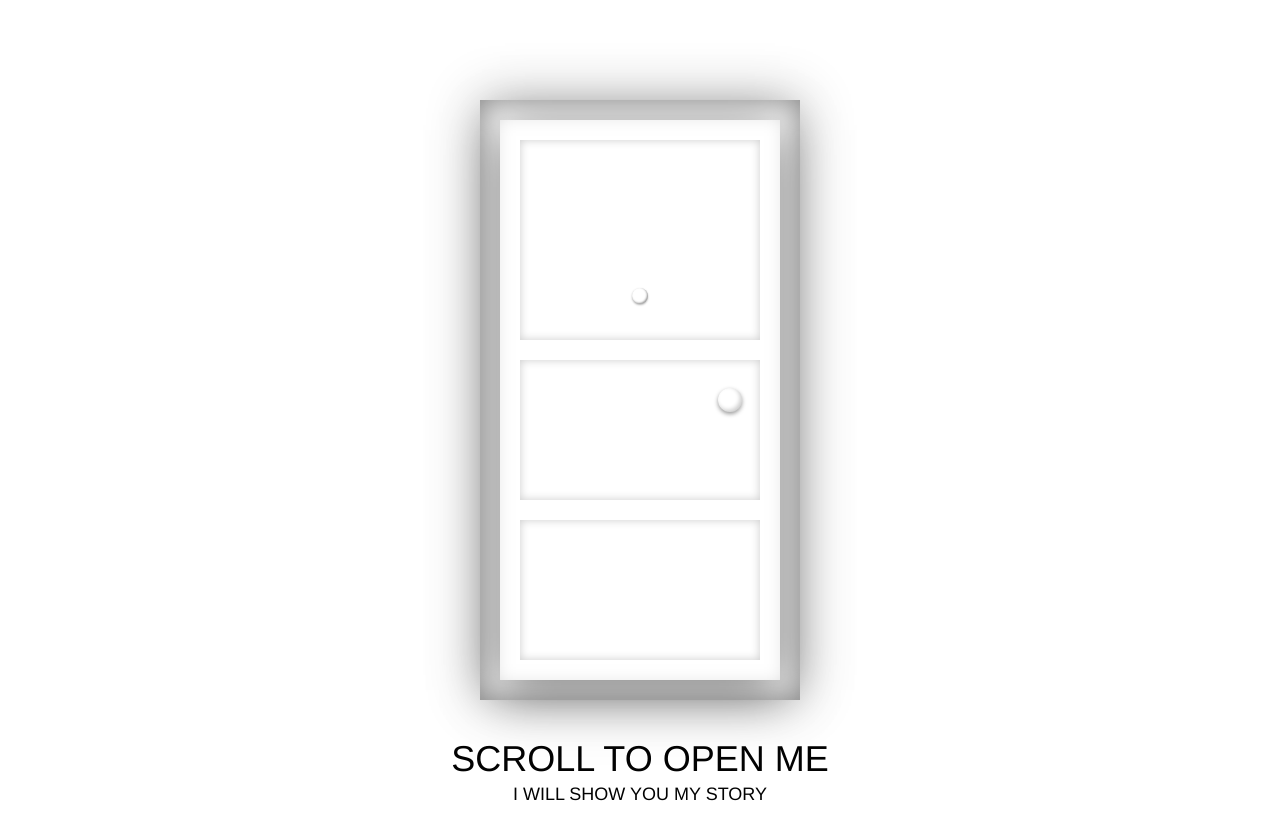
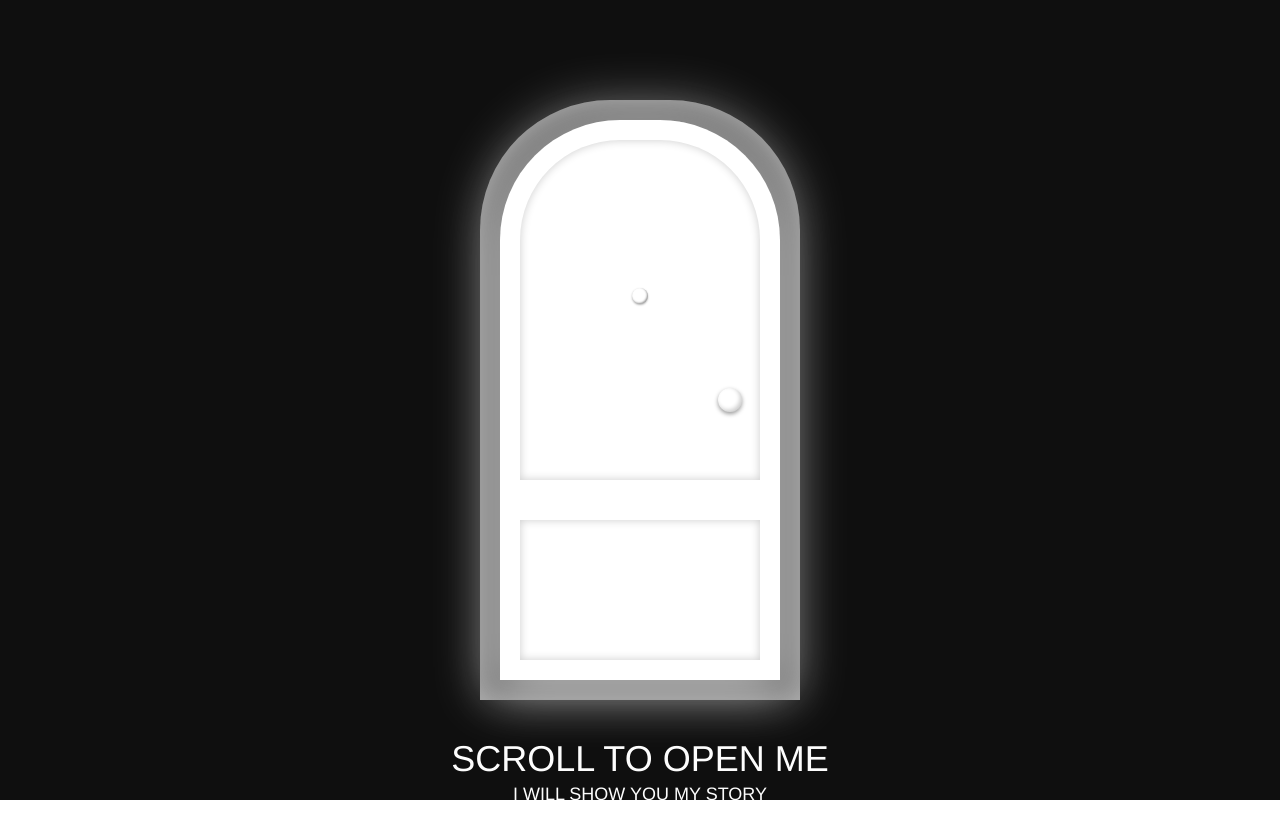
Before and after one commit to Martin-kaar/annika-cagitz, a plain HTML site: page index.html in a window 1280 px wide. Shown: the top 840 px of the page. Drawn offline with Linux system fonts and the light colour scheme.

Commit message:
prototype dark door

```diff
--- a/index.html
+++ b/index.html
@@ -43,6 +43,7 @@
             display: flex;
             align-items: center;
             justify-content: center;
+            background-color: rgb(15, 15, 15);
         }
 
         #door-container.hidden {
@@ -66,9 +67,12 @@
             border: 20px solid hsl(var(--door-frame));
             background: transparent;
             z-index: 10;
+            border-top-left-radius: 130px;
+            border-top-right-radius: 130px;
+            background-color: rgba(255, 255, 255, 0.397);
             box-shadow:
-                inset 0 0 30px rgba(0, 0, 0, 0.5),
-                0 0 50px rgba(0, 0, 0, 0.3);
+                inset 0 0 30px rgba(    255, 255, 255, 0.5),
+                0 0 50px rgba(255, 255, 255, 0.3);
         }
 
         /* Door */
@@ -84,7 +88,11 @@
             transform-origin: left center;
             transform-style: preserve-3d;
             transition: transform 0.1s linear;
-            box-shadow: 0 10px 50px rgba(0, 0, 0, 0.5);
+            box-shadow: 0 10px 50px rgba(255, 255, 255, 0.5);
+            background-color: white;
+            border-top-left-radius: 120px;
+            border-top-right-radius: 120px;
+            z-index: 20;
         }
 
         /* Wood grain pattern */
@@ -107,20 +115,16 @@
             position: absolute;
             background: hsla(var(--door-frame), 0.1);
             box-shadow: inset 0 0 10px rgba(0, 0, 0, 0.2);
+            border-top-left-radius: 100px;
+            border-top-right-radius: 100px;
+            background-color: white;
         }
 
         .panel-top {
             top: 20px;
             left: 20px;
             right: 20px;
-            height: 200px;
-        }
-
-        .panel-middle {
-            top: 240px;
-            left: 20px;
-            right: 20px;
-            height: 140px;
+            height: 340px;
         }
 
         .panel-bottom {
@@ -128,6 +132,7 @@
             left: 20px;
             right: 20px;
             height: 140px;
+            border-radius: 0;
         }
 
         /* Door Handle */
@@ -186,6 +191,9 @@
             opacity: 0;
             transition: opacity 0.3s ease;
             pointer-events: none;
+            background-color: white;
+            border-top-left-radius: 100px;
+            border-top-right-radius: 100px;
         }
 
         .door-light.visible {
@@ -208,6 +216,7 @@
             font-size: 36px;
             animation: pulse 2s infinite;
             text-align: center;
+            color: white;
         }
 
         .scroll-hint-2 {
@@ -220,6 +229,7 @@
             font-size: 18px;
             animation: pulse 2s infinite;
             text-align: center;
+            color: white;
         }
 
         /* Portal Effect */
@@ -628,7 +638,6 @@
             <div class="door" id="door">
                 <!-- Door panels -->
                 <div class="door-panel panel-top"></div>
-                <div class="door-panel panel-middle"></div>
                 <div class="door-panel panel-bottom"></div>
 
                 <!-- Peephole -->
```
